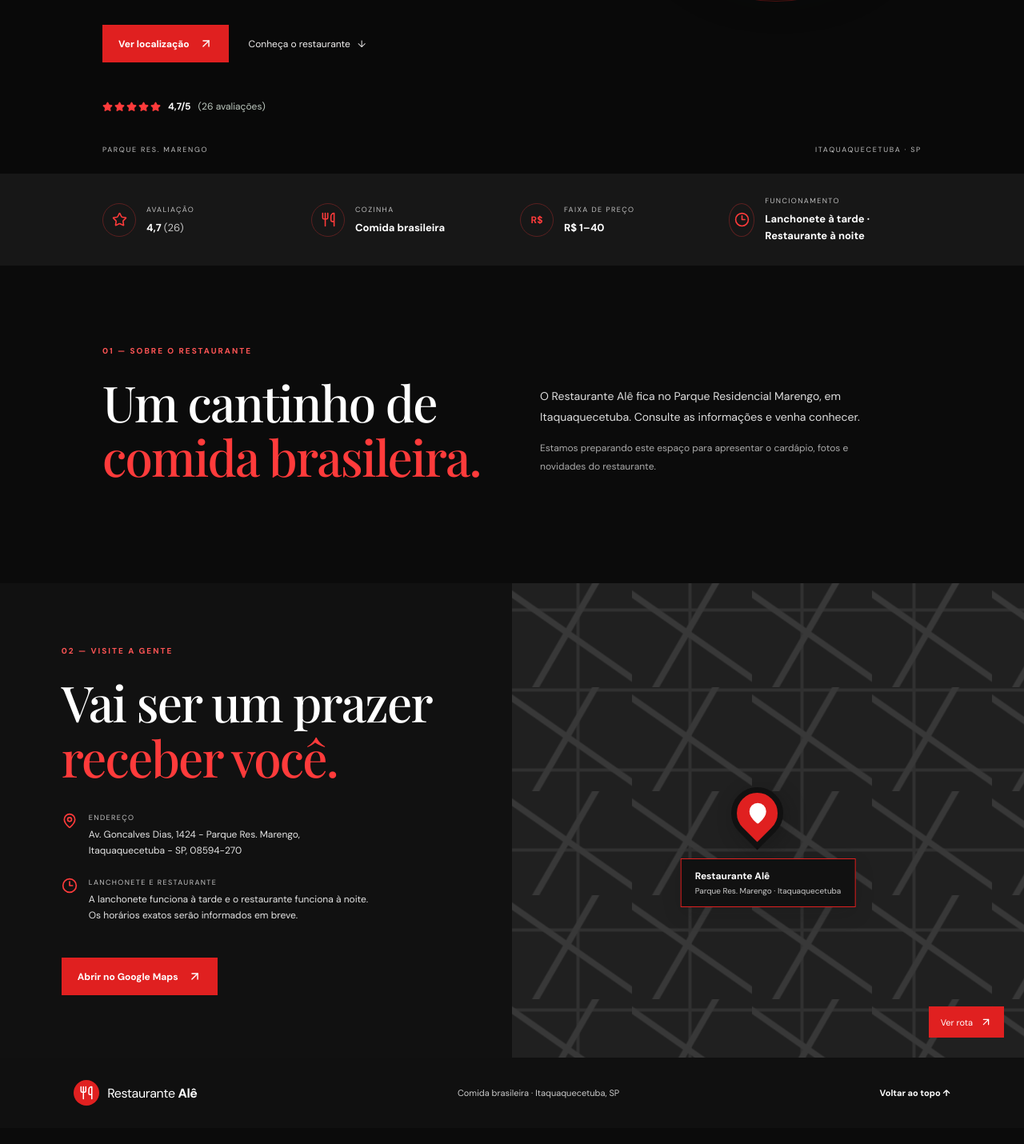
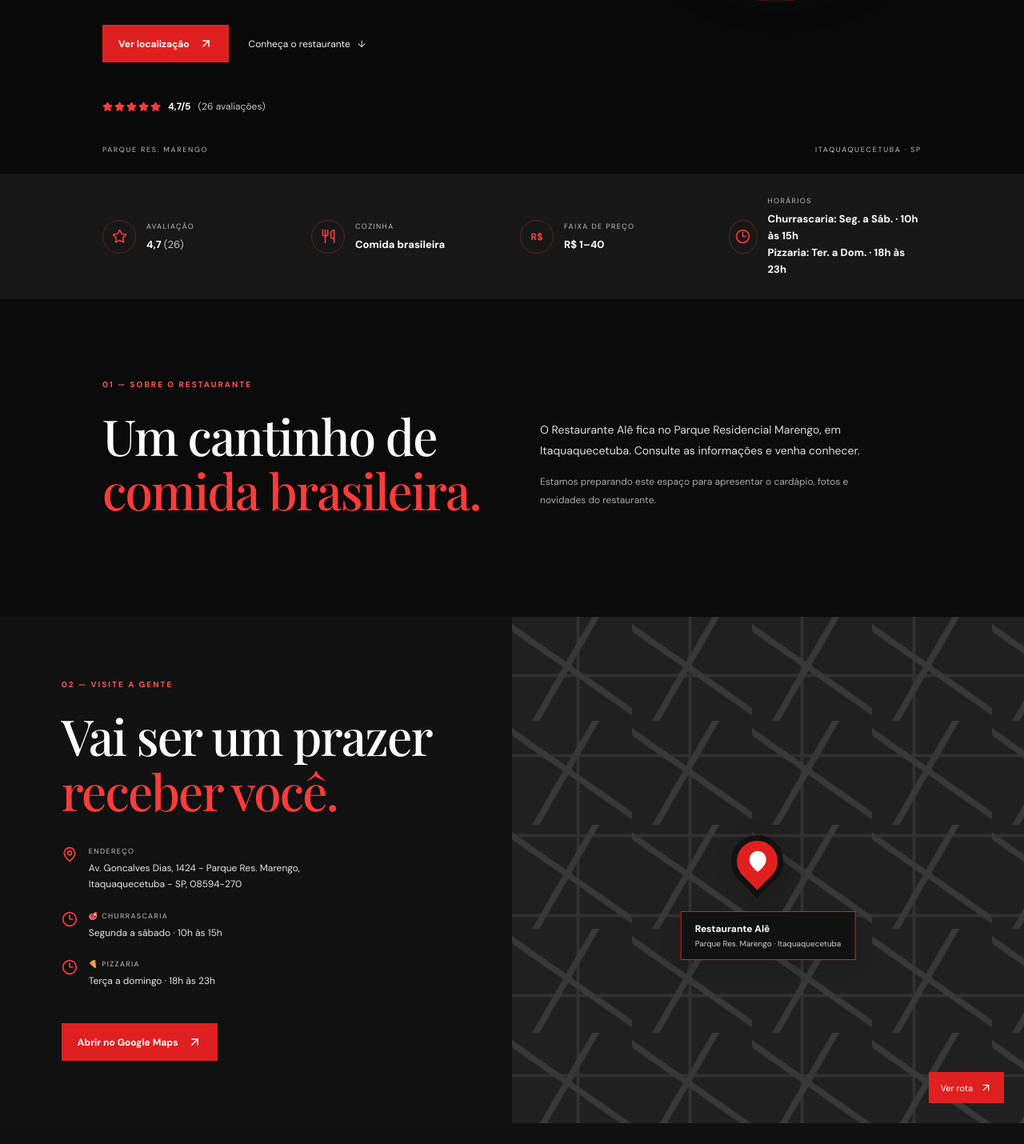
Before and after one commit to ph3945741-byte/Restaurante-ale, a React (Vite) app: page / in a window 1280 px wide. Shown: the part 538-1968 px from the top of the page at 80% size. Built offline with nearby package versions, Linux system fonts and the light colour scheme; the HTML template or start-up script is replaced by a standard one; a web font is replaced by a local one.

Commit message:
Atualiza horários da churrascaria e pizzaria

```diff
--- a/src/App.tsx
+++ b/src/App.tsx
@@ -54,7 +54,7 @@ export default function App() {
         <article><span className="info-icon"><Star size={19} /></span><div><small>AVALIAÇÃO</small><strong>{restaurant.rating} <span>({restaurant.reviewCount})</span></strong></div></article>
         <article><span className="info-icon"><Utensils size={19} /></span><div><small>COZINHA</small><strong>{restaurant.category}</strong></div></article>
         <article><span className="info-icon"><span className="price-symbol">R$</span></span><div><small>FAIXA DE PREÇO</small><strong>{restaurant.priceRange}</strong></div></article>
-        <article><span className="info-icon"><Clock3 size={19} /></span><div><small>FUNCIONAMENTO</small><strong>Lanchonete à tarde · Restaurante à noite</strong></div></article>
+        <article><span className="info-icon"><Clock3 size={19} /></span><div><small>HORÁRIOS</small><strong>Churrascaria: Seg. a Sáb. · 10h às 15h<br />Pizzaria: Ter. a Dom. · 18h às 23h</strong></div></article>
       </section>
 
       <section className="about section-wrap" id="sobre">
@@ -73,7 +73,8 @@ export default function App() {
           <div className="section-kicker light-kicker">02 — VISITE A GENTE</div>
           <h2>Vai ser um prazer<br /><em>receber você.</em></h2>
           <div className="visit-detail"><MapPin size={20} /><div><small>ENDEREÇO</small><p>{restaurant.address}</p></div></div>
-          <div className="visit-detail"><Clock3 size={20} /><div><small>LANCHONETE E RESTAURANTE</small><p>A lanchonete funciona à tarde e o restaurante funciona à noite. Os horários exatos serão informados em breve.</p></div></div>
+          <div className="visit-detail"><Clock3 size={20} /><div><small>🥩 CHURRASCARIA</small><p>Segunda a sábado · 10h às 15h</p></div></div>
+          <div className="visit-detail"><Clock3 size={20} /><div><small>🍕 PIZZARIA</small><p>Terça a domingo · 18h às 23h</p></div></div>
           <a className="button button-light" href={mapsUrl} target="_blank" rel="noreferrer">Abrir no Google Maps <ArrowUpRight size={17} /></a>
         </div>
         <div className="map-panel">
```
